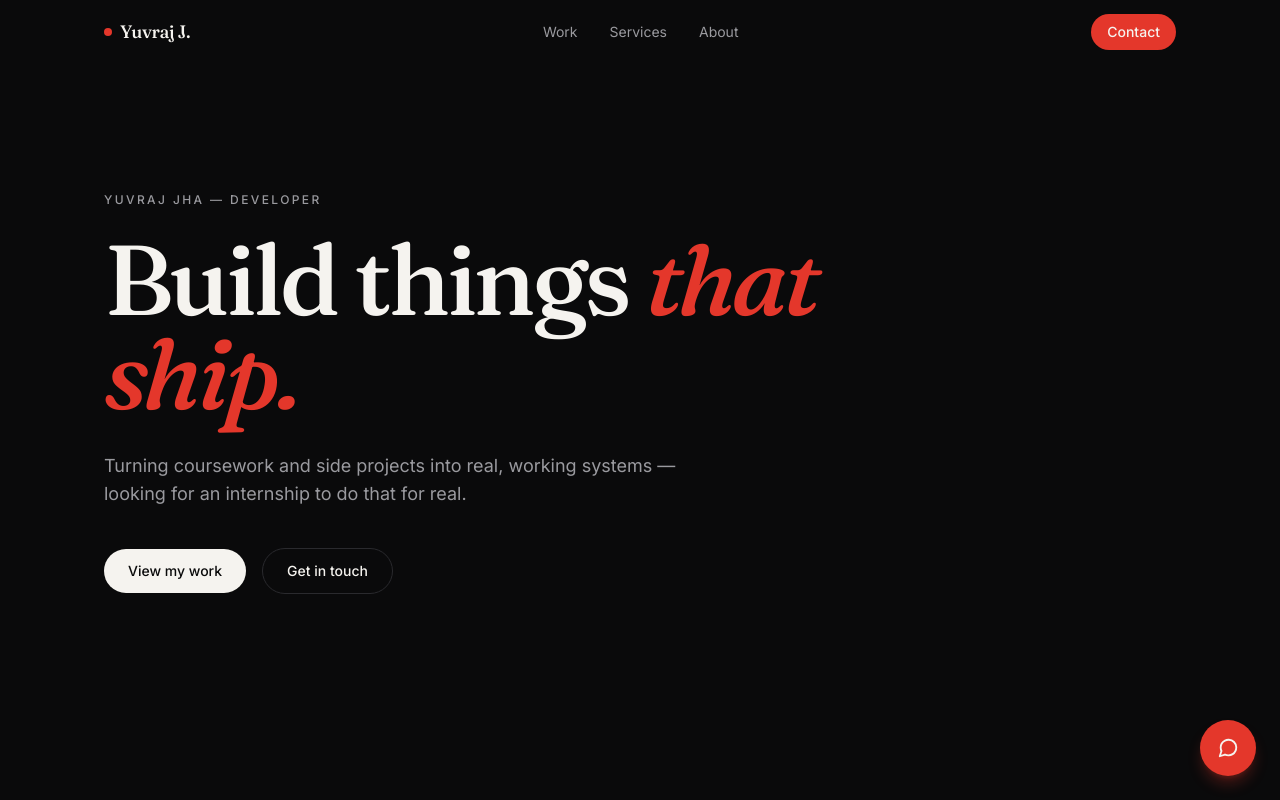
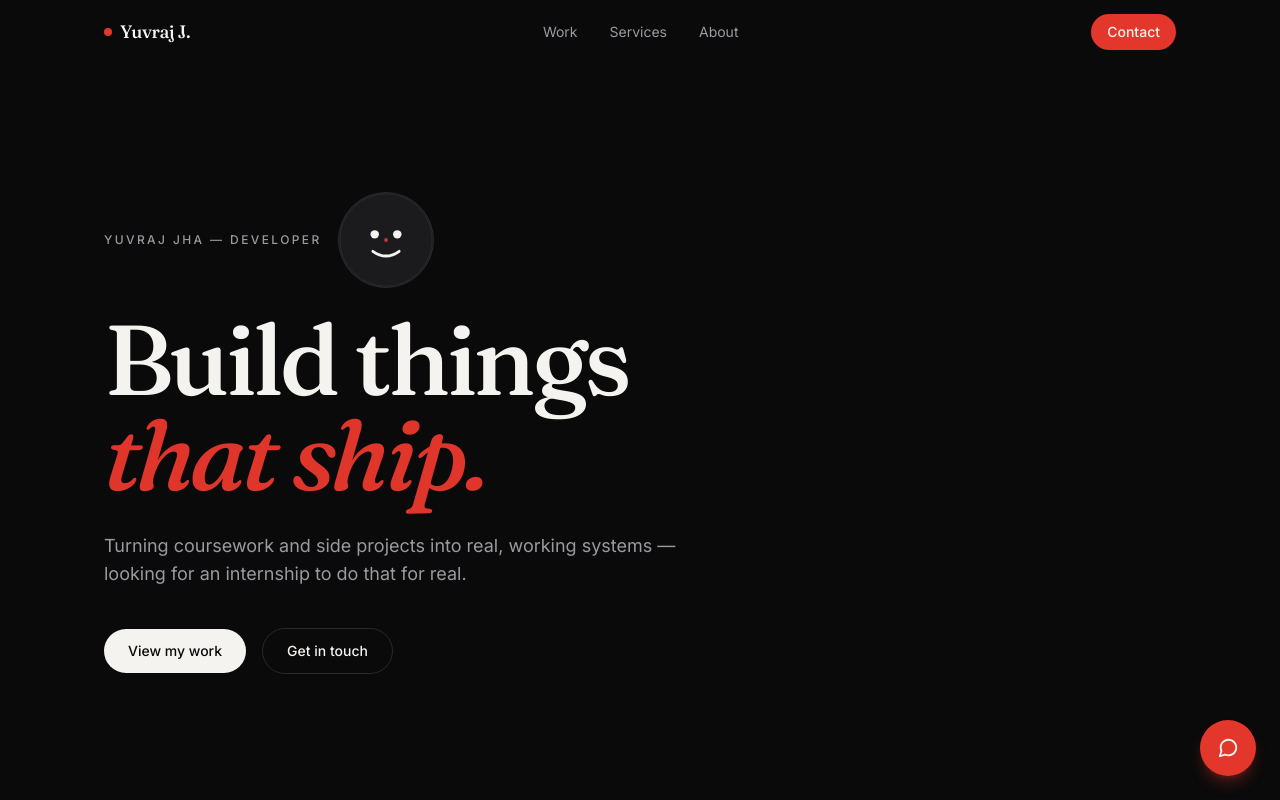
Before and after one commit to yuvrajjha1310-sys/dev-portfolio, a React (Vite) app: page / in a window 1280 px wide. Shown: the top 800 px of the page. Built offline with nearby package versions, Linux system fonts and the light colour scheme.

Commit message:
Add Services card-stack interaction, fix project card jump-to-top bug

```diff
--- a/src/components/Hero.jsx
+++ b/src/components/Hero.jsx
@@ -1,16 +1,45 @@
+import { useEffect, useState } from 'react'
+import HeroAvatar from './HeroAvatar.jsx'
+
+const CYCLE_WORDS = ['ship.', 'scale.', 'learn.']
+const CYCLE_MS = 2200
+
 export default function Hero() {
+  const [wordIndex, setWordIndex] = useState(0)
+  const [cycling, setCycling] = useState(true)
+
+  useEffect(() => {
+    const prefersReduced = window.matchMedia('(prefers-reduced-motion: reduce)').matches
+    setCycling(!prefersReduced)
+    if (prefersReduced) return
+
+    const id = setInterval(() => {
+      setWordIndex((i) => (i + 1) % CYCLE_WORDS.length)
+    }, CYCLE_MS)
+    return () => clearInterval(id)
+  }, [])
+
   return (
     <section id="top" className="section pt-40 pb-24 sm:pt-48 sm:pb-32">
-      <p className="eyebrow mb-6 animate-fade-up" style={{ animationDelay: '0ms' }}>
-        Yuvraj Jha — Developer
-      </p>
+      <div
+        className="mb-6 flex items-center gap-4 animate-fade-up"
+        style={{ animationDelay: '0ms' }}
+      >
+        <p className="eyebrow">Yuvraj Jha — Developer</p>
+        <HeroAvatar />
+      </div>
 
       <h1
         className="font-display font-medium text-[13vw] sm:text-[7vw] lg:text-[6.2rem] leading-[0.95] tracking-tightest max-w-4xl animate-fade-up"
         style={{ animationDelay: '80ms' }}
       >
         Build things{' '}
-        <span className="italic text-signal">that ship.</span>
+        <span
+          key={cycling ? wordIndex : 'static'}
+          className={`italic text-signal inline-block ${cycling ? 'animate-word-cycle' : ''}`}
+        >
+          that {CYCLE_WORDS[wordIndex]}
+        </span>
       </h1>
 
       <p
--- /dev/null
+++ b/src/components/HeroAvatar.jsx
@@ -0,0 +1,91 @@
+import { useEffect, useRef, useState } from 'react'
+
+/**
+ * Original, abstract geometric avatar (not a photo, not a Memoji).
+ * Gently tilts toward the cursor on desktop pointers only.
+ * Static and centered on touch devices / reduced-motion.
+ */
+export default function HeroAvatar() {
+  const wrapRef = useRef(null)
+  const [tilt, setTilt] = useState({ x: 0, y: 0 })
+  const [interactive, setInteractive] = useState(false)
+
+  useEffect(() => {
+    const canHover = window.matchMedia('(hover: hover) and (pointer: fine)').matches
+    const prefersReduced = window.matchMedia('(prefers-reduced-motion: reduce)').matches
+    setInteractive(canHover && !prefersReduced)
+  }, [])
+
+  useEffect(() => {
+    if (!interactive) return
+
+    const handleMove = (e) => {
+      const node = wrapRef.current
+      if (!node) return
+      const rect = node.getBoundingClientRect()
+      const cx = rect.left + rect.width / 2
+      const cy = rect.top + rect.height / 2
+
+      // Distance from avatar center, clamped so the tilt stays subtle
+      // even when the cursor is far away.
+      const dx = Math.max(-1, Math.min(1, (e.clientX - cx) / 260))
+      const dy = Math.max(-1, Math.min(1, (e.clientY - cy) / 260))
+
+      setTilt({ x: dx, y: dy })
+    }
+
+    window.addEventListener('mousemove', handleMove)
+    return () => window.removeEventListener('mousemove', handleMove)
+  }, [interactive])
+
+  const rotateY = tilt.x * 10 // left/right tilt
+  const rotateX = tilt.y * -10 // up/down tilt
+  const eyeShiftX = tilt.x * 3
+  const eyeShiftY = tilt.y * 3
+
+  return (
+    <div
+      ref={wrapRef}
+      className="relative h-20 w-20 sm:h-24 sm:w-24 shrink-0"
+      style={{ perspective: '600px' }}
+      aria-hidden="true"
+    >
+      <div
+        className="h-full w-full rounded-full border border-line bg-panel2 transition-transform duration-200 ease-out"
+        style={{
+          transform: `rotateY(${rotateY}deg) rotateX(${rotateX}deg)`,
+          transformStyle: 'preserve-3d',
+        }}
+      >
+        <svg viewBox="0 0 100 100" className="h-full w-full">
+          <circle cx="50" cy="50" r="49" fill="none" stroke="#2A2A2E" strokeWidth="1" />
+          {/* eyes */}
+          <circle
+            cx={38 + eyeShiftX}
+            cy={44 + eyeShiftY}
+            r="4.5"
+            fill="#F5F3EF"
+            style={{ transition: 'cx 200ms ease-out, cy 200ms ease-out' }}
+          />
+          <circle
+            cx={62 + eyeShiftX}
+            cy={44 + eyeShiftY}
+            r="4.5"
+            fill="#F5F3EF"
+            style={{ transition: 'cx 200ms ease-out, cy 200ms ease-out' }}
+          />
+          {/* accent mark */}
+          <circle cx="50" cy="50" r="2" fill="#E4372B" opacity="0.9" />
+          {/* smile */}
+          <path
+            d="M 36 62 Q 50 72 64 62"
+            fill="none"
+            stroke="#F5F3EF"
+            strokeWidth="3"
+            strokeLinecap="round"
+          />
+        </svg>
+      </div>
+    </div>
+  )
+}
--- a/src/components/Projects.jsx
+++ b/src/components/Projects.jsx
@@ -55,6 +55,7 @@ export default function Projects() {
           <Reveal key={project.name} as="div" delay={i * 60}>
             <a
               href="#"
+              onClick={(e) => e.preventDefault()}
               className="group relative overflow-hidden rounded-2xl bg-panel border border-line p-8 aspect-[4/3] flex flex-col justify-end hover:border-signal transition-colors"
             >
               <span className="absolute top-6 left-8 text-xs text-mute font-medium">
--- a/src/components/Services.jsx
+++ b/src/components/Services.jsx
@@ -1,3 +1,5 @@
+import { useState } from 'react'
+
 const SERVICES = [
   {
     title: 'Frontend Development',
@@ -14,6 +16,11 @@ const SERVICES = [
 const TOOLS = ['Java', 'JavaScript', 'Python', 'SQL', 'MySQL', 'Git', 'GitHub', 'VS Code']
 
 export default function Services() {
+  // Card-stack interaction: the active card comes forward in the signal
+  // color, the rest recede/dim. Defaults to the first card at rest, same
+  // as the previous static design.
+  const [activeIndex, setActiveIndex] = useState(0)
+
   return (
     <section id="services" className="section py-24 sm:py-32">
       <div className="grid lg:grid-cols-2 gap-10 lg:gap-16">
@@ -36,18 +43,29 @@ export default function Services() {
           </div>
         </div>
 
-        <div className="space-y-4">
-          {SERVICES.map((service, i) => (
+        <div
+          className="space-y-4"
+          onMouseLeave={() => setActiveIndex(0)}
+        >
+          {SERVICES.map((service, i) => {
+            const isActive = i === activeIndex
+            return (
               <div
                 key={service.title}
-              className={`rounded-2xl border p-6 transition-colors ${
-                i === 0
-                  ? 'bg-signal border-signal text-bone'
-                  : 'bg-panel border-line hover:border-signal'
+                onMouseEnter={() => setActiveIndex(i)}
+                onClick={() => setActiveIndex(i)}
+                onFocus={() => setActiveIndex(i)}
+                tabIndex={0}
+                role="button"
+                aria-pressed={isActive}
+                className={`relative rounded-2xl border p-6 cursor-pointer transition-all duration-300 ease-out will-change-transform focus:outline-none focus-visible:ring-2 focus-visible:ring-signal ${
+                  isActive
+                    ? 'bg-signal border-signal text-bone scale-[1.02] shadow-2xl shadow-signal/20 z-10'
+                    : 'bg-panel border-line text-bone opacity-60 scale-[0.98] hover:opacity-80'
                 }`}
               >
                 <h3 className="font-display text-xl mb-2">{service.title}</h3>
-              <p className={`text-sm mb-4 ${i === 0 ? 'text-bone/85' : 'text-mute'}`}>
+                <p className={`text-sm mb-4 ${isActive ? 'text-bone/85' : 'text-mute'}`}>
                   {service.description}
                 </p>
                 <div className="flex flex-wrap gap-2">
@@ -55,7 +73,7 @@ export default function Services() {
                     <span
                       key={tag}
                       className={`text-xs uppercase tracking-wide rounded-full px-2.5 py-1 border ${
-                      i === 0 ? 'border-bone/40' : 'border-line text-mute'
+                        isActive ? 'border-bone/40' : 'border-line text-mute'
                       }`}
                     >
                       {tag}
@@ -63,7 +81,8 @@ export default function Services() {
                   ))}
                 </div>
               </div>
-          ))}
+            )
+          })}
         </div>
       </div>
     </section>
--- a/src/index.css
+++ b/src/index.css
@@ -68,3 +68,32 @@
     transform: none;
   }
 }
+
+@keyframes wordCycle {
+  0% {
+    opacity: 0;
+    transform: translateY(0.4em);
+  }
+  20% {
+    opacity: 1;
+    transform: translateY(0);
+  }
+  80% {
+    opacity: 1;
+    transform: translateY(0);
+  }
+  100% {
+    opacity: 0;
+    transform: translateY(-0.4em);
+  }
+}
+
+.animate-word-cycle {
+  animation: wordCycle 2.2s ease-in-out;
+}
+
+@media (prefers-reduced-motion: reduce) {
+  .animate-word-cycle {
+    animation: none;
+  }
+}
```
Lines whose indentation alone changed are shown as unchanged.
